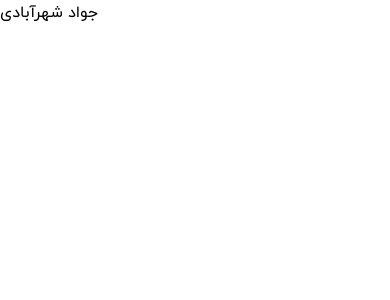
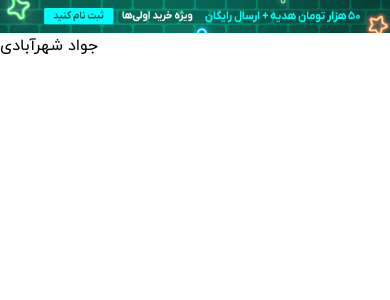
Before and after one commit to mjavadshahrabadi/ecommerce, a Next.js app: page / in a window 390 px wide. Shown: the top 300 px of the page. Built offline with nearby package versions, Linux system fonts and the light colour scheme.

Commit message:
add advertise gif section + responsive

```diff
--- a/src/app/layout.tsx
+++ b/src/app/layout.tsx
@@ -2,6 +2,7 @@ import './globals.css'
 import type { Metadata } from 'next'
 import React from 'react'
 import localFont from 'next/font/local'
+import { Advertise } from '@/components/ui/Advertise'
 
 // custom font - iran yekan
 const yekan = localFont({
@@ -21,7 +22,17 @@ export default function RootLayout({
 }) {
   return (
     <html lang="fa">
-      <body className={yekan.className}>{children}</body>
+      <body className={yekan.className}>
+        <main>
+          <Advertise
+            src={[
+              '/gif/advertise/ads-1.gif',
+              '/gif/advertise/ads-1-mobile.gif',
+            ]}
+          />
+          {children}
+        </main>
+      </body>
     </html>
   )
 }
--- /dev/null
+++ b/src/components/ui/Advertise/index.tsx
@@ -0,0 +1,29 @@
+import React, { FC, ReactElement } from 'react'
+import Image from 'next/image'
+
+interface AdvertiseProps {
+  src: [string, string]
+}
+
+export const Advertise: FC<AdvertiseProps> = ({ src }): ReactElement => {
+  return (
+    <>
+      <Image
+        src={src[0]}
+        alt="advertise"
+        width={3400}
+        height={300}
+        className="hidden md:block"
+        layout="responsive"
+      />
+      <Image
+        src={src[1]}
+        alt="advertise-mobile"
+        width={1024}
+        height={90}
+        className="block md:hidden"
+        layout="responsive"
+      />
+    </>
+  )
+}
--- a/tailwind.config.ts
+++ b/tailwind.config.ts
@@ -8,10 +8,8 @@ const config: Config = {
   ],
   theme: {
     extend: {
-      backgroundImage: {
-        'gradient-radial': 'radial-gradient(var(--tw-gradient-stops))',
-        'gradient-conic':
-          'conic-gradient(from 180deg at 50% 50%, var(--tw-gradient-stops))',
+      colors: {
+        primary: '#FF096A',
       },
     },
   },
```
Also changed, not shown: public/gif/advertise/ads-1-mobile.gif (added), public/gif/advertise/ads-1.gif (added).
